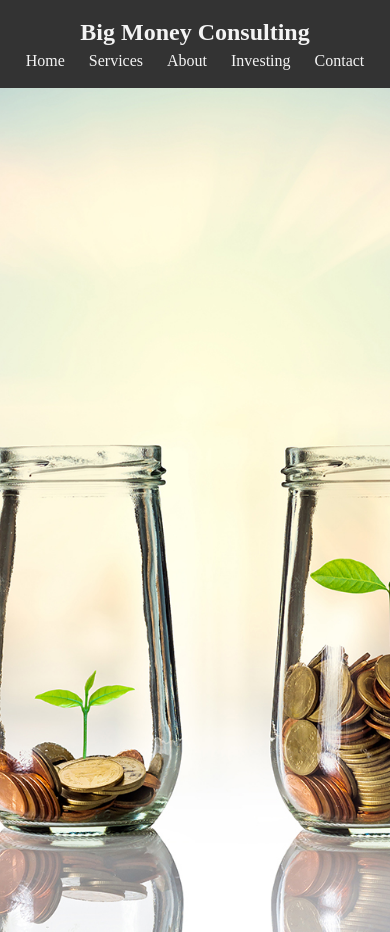
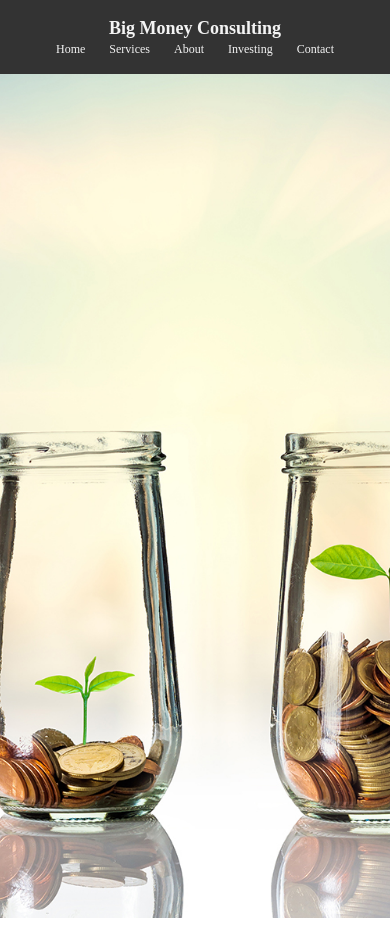
Before and after one commit to Dayshawn21/Stock, a plain HTML site: page index.html in a window 390 px wide. Shown: the top 932 px of the page. Drawn offline with Linux system fonts and the light colour scheme.

Commit message:
3 commit

```diff
--- a/css/mobile.css
+++ b/css/mobile.css
@@ -19,5 +19,6 @@
   .navbar {
     flex-direction: column;
     align-items: center;
+    font-size: .75rem
   }
 }
--- a/index.html
+++ b/index.html
@@ -11,7 +11,7 @@
 
   <link rel="stylesheet" href="css/style.css">
   <link rel="stylesheet" media="screen and (max-width: 768px)" href="css/mobile.css">
-  <title>Living Well</title>
+  <title>Big Money Cousulting</title>
 </head>
 
 
```
